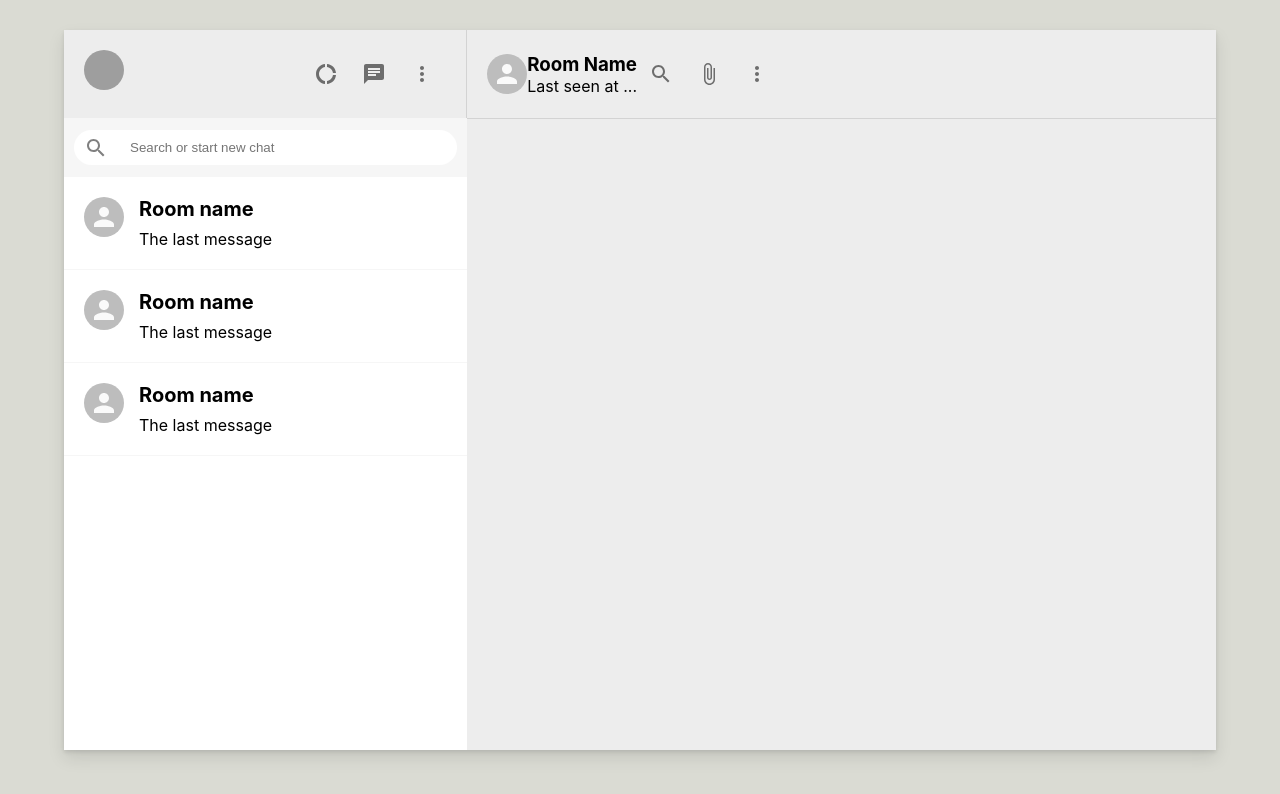
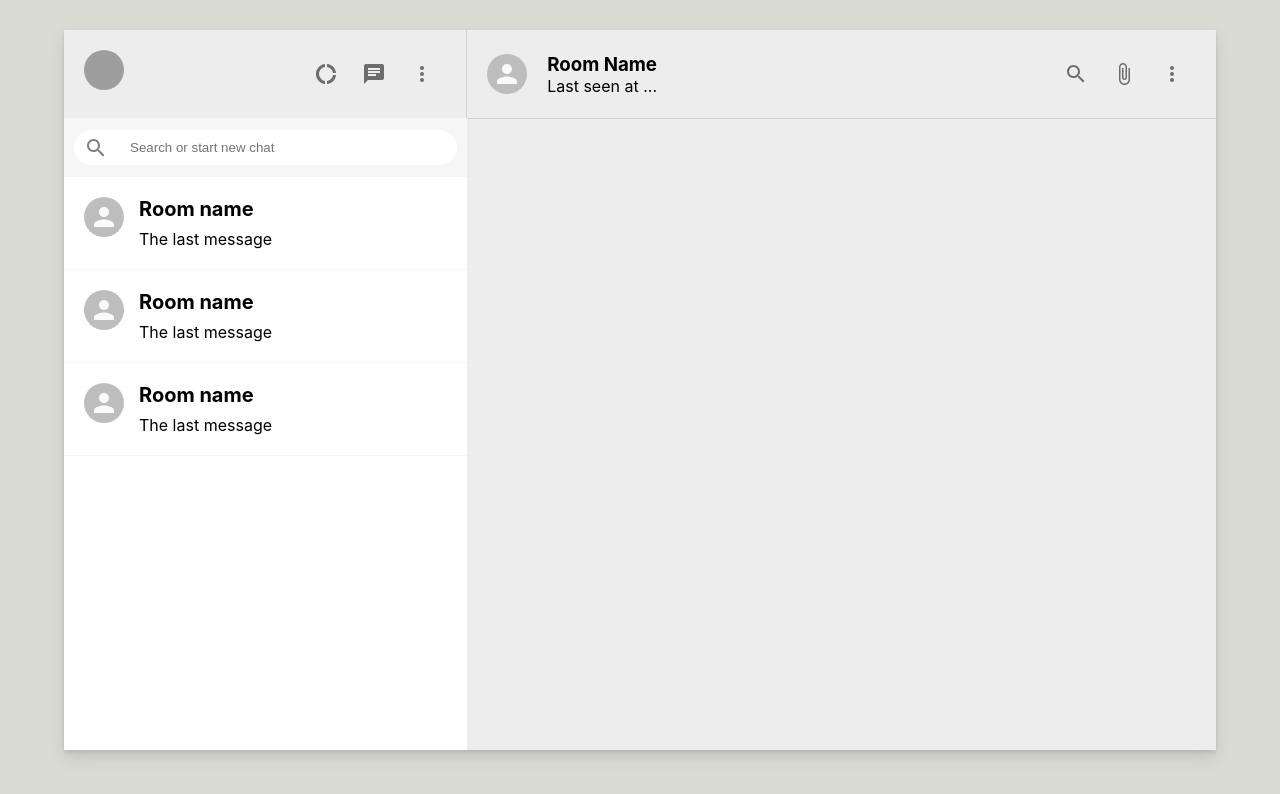
Before and after one commit to sparshsukralia/whatsapp-mern, a React (Create React App) app in the folder whatsapp-frontend/: page / in a window 1280 px wide. Shown: the top 794 px of the page. Built offline with nearby package versions, Linux system fonts and the light colour scheme; grey boxes are pictures that could not be loaded.

Commit message:
chat header

```diff
--- a/whatsapp-frontend/src/Chat/Chat.css
+++ b/whatsapp-frontend/src/Chat/Chat.css
@@ -10,3 +10,8 @@
   align-items: center;
   border-bottom: 1px solid lightgray;
 }
+
+.chat__headerInfo {
+  flex: 1;
+  padding-left: 20px;
+}
--- a/whatsapp-frontend/src/Chat/Chat.js
+++ b/whatsapp-frontend/src/Chat/Chat.js
@@ -8,7 +8,6 @@ const Chat = () => {
     <div className="chat">
       <div className="chat__header">
         <Avatar />
-
         <div className="chat__headerInfo">
           <h3>Room Name</h3>
           <p>Last seen at ...</p>
```
